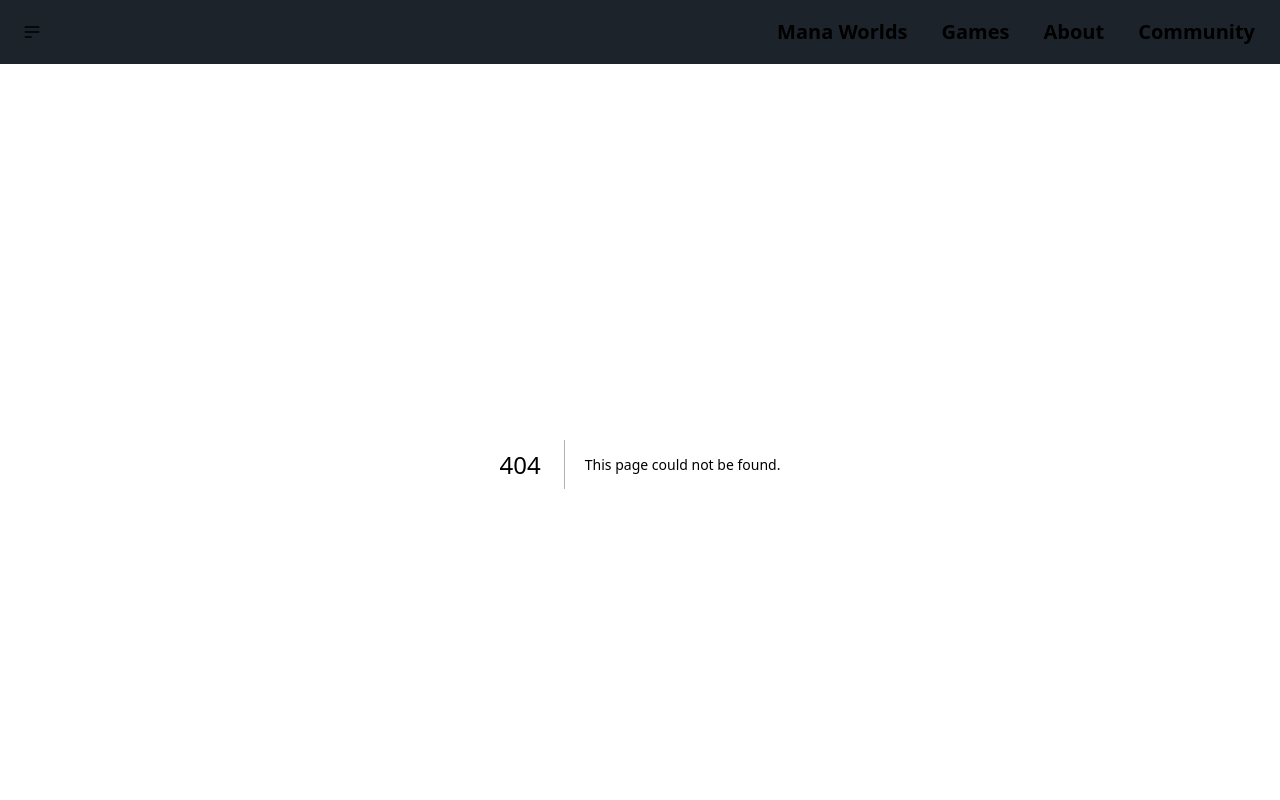
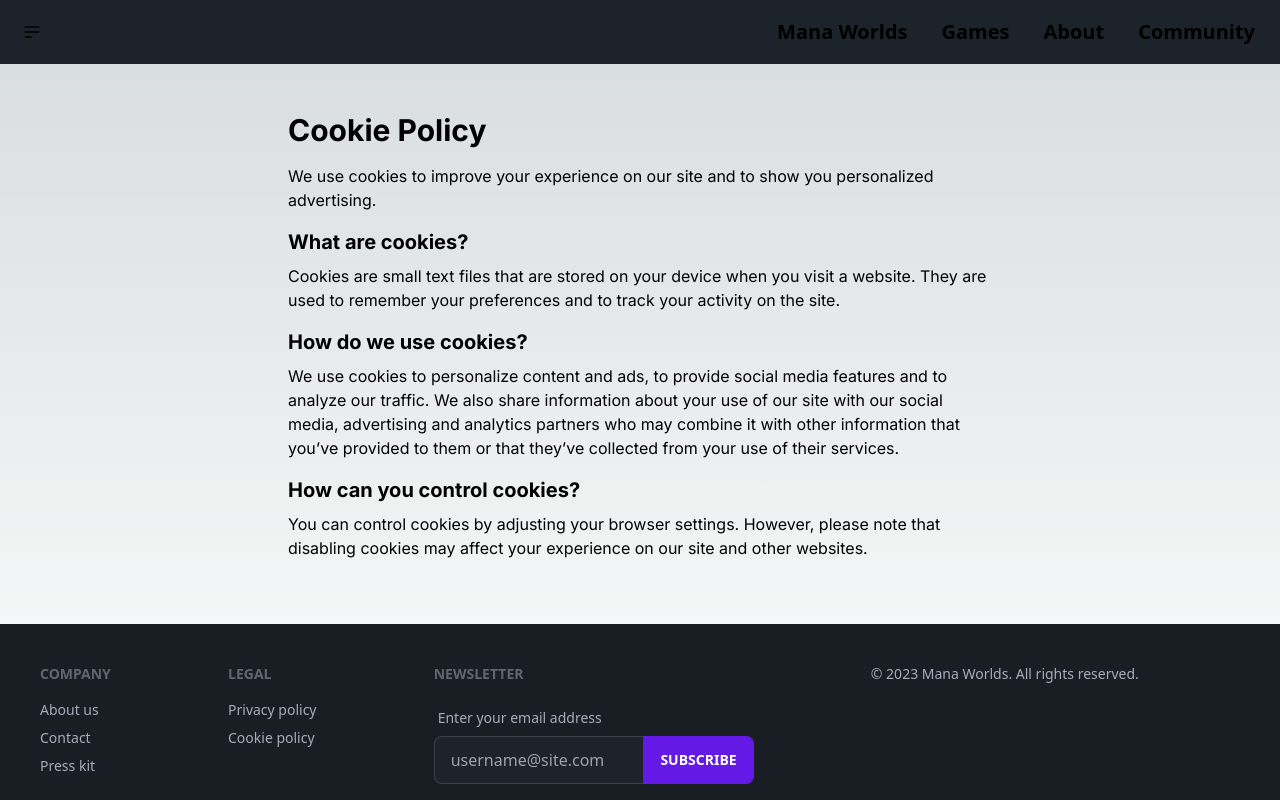
Before and after one commit to AaronPierson/Mana-Worlds, a Next.js app: page /legal/cookie-policy in a window 1280 px wide. Before the commit this address had no page. Shown: the top 800 px of the page. Built offline with nearby package versions, Linux system fonts and the light colour scheme.

Commit message:
adding basic policy pages

```diff
--- /dev/null
+++ b/app/legal/cookie-policy/page.tsx
@@ -0,0 +1,35 @@
+
+import Head from 'next/head';
+
+export default function CookiePolicy() {
+  return (
+    <div>
+      <Head>
+        <title>Cookie Policy</title>
+      </Head>
+      <div className="max-w-3xl mx-auto px-4 sm:px-6 lg:px-8 py-12">
+        <h1 className="text-3xl font-bold mb-4">Cookie Policy</h1>
+        <p className="mb-4">
+          We use cookies to improve your experience on our site and to show you personalized advertising.
+        </p>
+        <h2 className="text-xl font-bold mb-2">What are cookies?</h2>
+        <p className="mb-4">
+          Cookies are small text files that are stored on your device when you visit a website. They are used to remember
+          your preferences and to track your activity on the site.
+        </p>
+        <h2 className="text-xl font-bold mb-2">How do we use cookies?</h2>
+        <p className="mb-4">
+          We use cookies to personalize content and ads, to provide social media features and to analyze our traffic. We
+          also share information about your use of our site with our social media, advertising and analytics partners who
+          may combine it with other information that you’ve provided to them or that they’ve collected from your use of
+          their services.
+        </p>
+        <h2 className="text-xl font-bold mb-2">How can you control cookies?</h2>
+        <p className="mb-4">
+          You can control cookies by adjusting your browser settings. However, please note that disabling cookies may
+          affect your experience on our site and other websites.
+        </p>
+      </div>
+    </div>
+  );
+}
--- /dev/null
+++ b/app/legal/privacy-policy/page.tsx
@@ -0,0 +1,30 @@
+
+import Head from 'next/head';
+
+const PrivacyPolicyPage = () => {
+  return (
+      <div className="max-w-3xl mx-auto px-4 sm:px-6 lg:px-8 py-12">
+        <h1 className="text-3xl font-bold mb-8">Privacy Policy</h1>
+        <p className="mb-4">
+          Lorem ipsum dolor sit amet, consectetur adipiscing elit. Sed euismod
+          euismod libero, ac efficitur nulla commodo sit amet. Sed vel
+          ullamcorper sapien. Sed euismod euismod libero, ac efficitur nulla
+          commodo sit amet. Sed vel ullamcorper sapien.
+        </p>
+        <p className="mb-4">
+          Lorem ipsum dolor sit amet, consectetur adipiscing elit. Sed euismod
+          euismod libero, ac efficitur nulla commodo sit amet. Sed vel
+          ullamcorper sapien. Sed euismod euismod libero, ac efficitur nulla
+          commodo sit amet. Sed vel ullamcorper sapien.
+        </p>
+        <p className="mb-4">
+          Lorem ipsum dolor sit amet, consectetur adipiscing elit. Sed euismod
+          euismod libero, ac efficitur nulla commodo sit amet. Sed vel
+          ullamcorper sapien. Sed euismod euismod libero, ac efficitur nulla
+          commodo sit amet. Sed vel ullamcorper sapien.
+        </p>
+      </div>
+  );
+};
+
+export default PrivacyPolicyPage;
```
